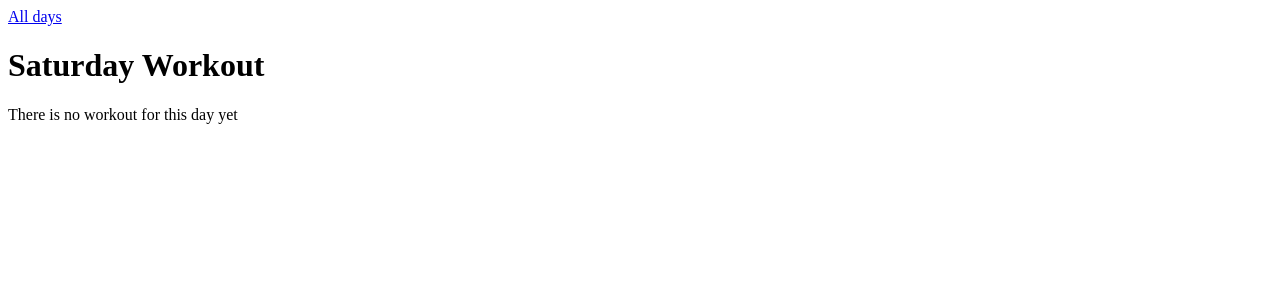
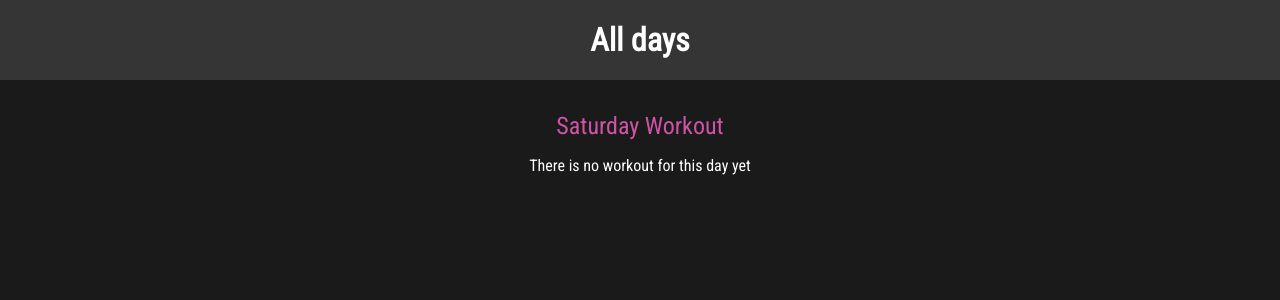
Before and after one commit to InsanePy/django-weekly-workouts, a Django app: page /workouts/saturday in a window 1280 px wide. Shown: the top 300 px of the page. Run offline with Django 4.2, Linux system fonts and the light colour scheme.

Commit message:
css styling

```diff
--- /dev/null
+++ b/static/style.css
@@ -0,0 +1,10 @@
+@import url('https://fonts.googleapis.com/css2?family=Roboto+Condensed&display=swap');
+
+html {
+font-family: 'Roboto Condensed', sans-serif;
+}
+
+body {
+margin:0;
+background-color: #1a1a1a;
+}
--- a/templates/base.html
+++ b/templates/base.html
@@ -1,7 +1,11 @@
+{% load static %}
 <!DOCTYPE html>
 <html lang="en">
 <head>
     <meta charset="UTF-8">
+    <link rel="stylesheet" href="{% static 'style.css' %}">
+    {% block css_files %}
+    {% endblock %}
     <title>{% block page_title %} All Days {% endblock %}</title>
 </head>
 <body>
--- a/weekly_challenges/settings.py
+++ b/weekly_challenges/settings.py
@@ -119,7 +119,11 @@ USE_TZ = True
 # Static files (CSS, JavaScript, Images)
 # https://docs.djangoproject.com/en/4.2/howto/static-files/
 
-STATIC_URL = 'static/'
+STATIC_URL = '/static/'
+
+STATICFILES_DIRS = [
+    BASE_DIR / "static"
+]
 
 # Default primary key field type
 # https://docs.djangoproject.com/en/4.2/ref/settings/#default-auto-field
--- /dev/null
+++ b/workouts/static/workouts/includes/header.css
@@ -0,0 +1,25 @@
+header {
+  width: 100%;
+  height: 5rem;
+  background-color: #353535;
+}
+
+header nav {
+  width: 100%;
+  height: 100%;
+  display: flex;
+  justify-content: center;
+  align-items: center;
+}
+
+header nav a {
+  color: white;
+  font-size: 2rem;
+  font-weight: bold;
+  text-decoration: none;
+}
+
+header nav a:hover,
+header nav a:active {
+color: #cf54a6;
+}
--- /dev/null
+++ b/workouts/static/workouts/workout.css
@@ -0,0 +1,22 @@
+h1,
+h2 {
+  text-align: center;
+  color: white;
+}
+
+h1 {
+  font-size: 1.5rem;
+  margin: 2rem 0 1rem 0;
+  font-weight: normal;
+  color: #cf54a6;
+}
+
+h2 {
+  font-size: 3rem;
+  font-weight: bold;
+}
+
+.fallback {
+  text-align: center;
+  color: white;
+}
--- a/workouts/templates/workouts/index.html
+++ b/workouts/templates/workouts/index.html
@@ -1,4 +1,10 @@
 {% extends "base.html"%}
+{% load static %}
+
+{% block css_files %}
+<link rel="stylesheet" href="{% static "workouts/workouts.css" %}">
+<link rel="stylesheet" href="{% static "workouts/includes/header.css" %}">
+{% endblock %}
 {% block page_title %}All Days{% endblock %}
 {% block content %}
 {% include "workouts/includes/header.html" %}
--- a/workouts/templates/workouts/workout.html
+++ b/workouts/templates/workouts/workout.html
@@ -1,4 +1,9 @@
 {% extends "base.html"%}
+{% load static%}
+{% block css_files %}
+<link rel="stylesheet" href="{% static "workouts/workout.css" %}">
+<link rel="stylesheet" href="{% static "workouts/includes/header.css" %}">
+{% endblock %}
 {% block page_title %}{{ day|title }}{% endblock %}
 {% block content %}
 {% include "workouts/includes/header.html" %}
@@ -6,6 +11,6 @@
 {% if workout_text is not None%}
 <h2>{{workout_text}}</h2>
 {%else%}
-<p>There is no workout for this day yet</p>
+<p class="fallback">There is no workout for this day yet</p>
 {%endif%}
 {% endblock %}
--- a/workouts/views.py
+++ b/workouts/views.py
@@ -1,5 +1,5 @@
 from django.shortcuts import render
-from django.http import HttpResponse,HttpResponseRedirect,HttpResponseNotFound
+from django.http import Http404,HttpResponseRedirect,HttpResponseNotFound
 from django.urls import reverse
 # Create your views here.
 
@@ -36,4 +36,4 @@ def workout(request, day):
             "workout_text": workout_text
         })
     except:
-        return HttpResponseNotFound("<h1>This day is not supported</h1>")
+        raise Http404()
```
Also changed, not shown: templates/404.html (added, +8 -0 lines), workouts/static/workouts/workouts.css (added, +37 -0 lines).
